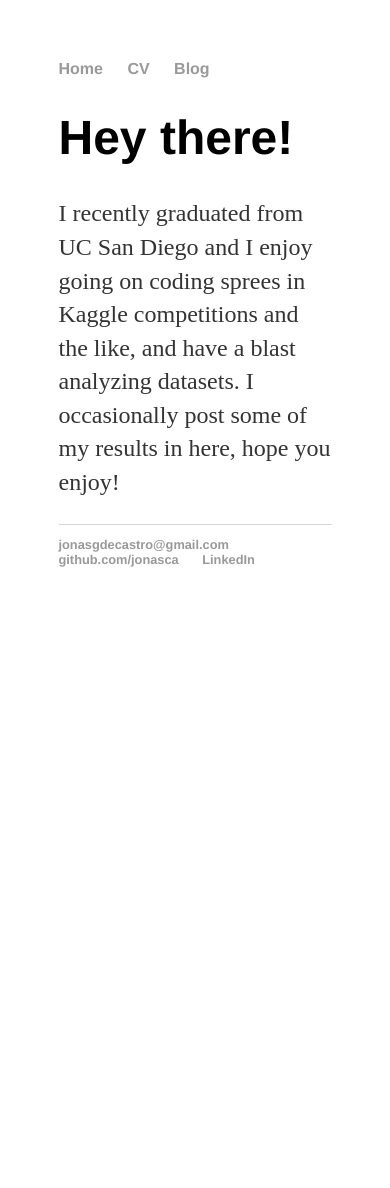
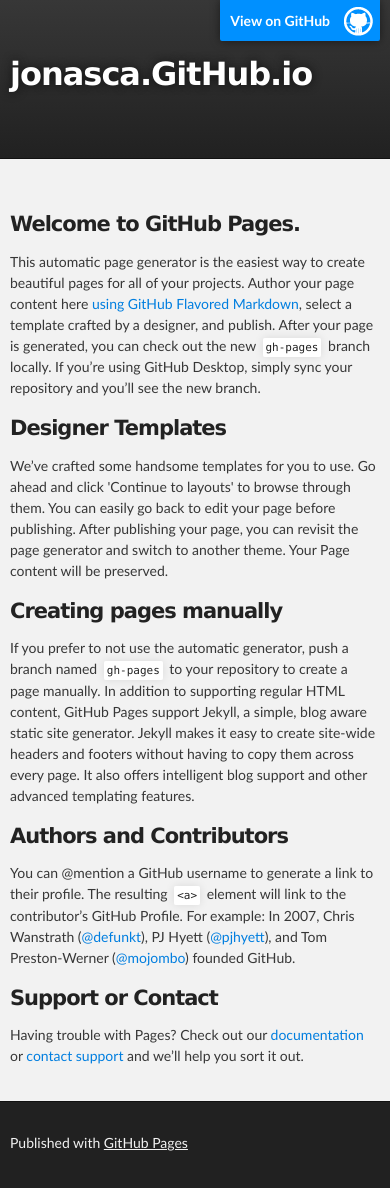
Before and after one commit to jonasca/jonasca.github.io, a Jekyll site: the page index.html, which Jekyll copies as it is, in a window 390 px wide. Built offline with Jekyll 4.4.1, drawn with Linux system fonts in a browser that asks for light colours; before the commit the page ends 900 px from its top, so only the background shows below that.

Commit message:
Replace master branch with page content via GitHub

```diff
--- a/index.html
+++ b/index.html
@@ -1,11 +1,67 @@
----
-layout: default
-title: Jonas de Castro, Data Enthusiast
----
-<div class="blurb">
-	<h1>Hey there!</h1>
-	<p>I recently graduated from UC San Diego and I enjoy going on coding sprees in Kaggle competitions and the like,
-	and have a blast analyzing datasets. I occasionally post some of my results in here, hope you enjoy!
+<!DOCTYPE html>
+<html>
 
-	 <!-- <a href="/about">Read more about my life...</a></p> -->
-</div><!-- /.blurb -->
+  <head>
+    <meta charset='utf-8'>
+    <meta http-equiv="X-UA-Compatible" content="chrome=1">
+    <meta name="description" content="jonasca.GitHub.io : ">
+
+    <link rel="stylesheet" type="text/css" media="screen" href="stylesheets/stylesheet.css">
+
+    <title>jonasca.GitHub.io</title>
+  </head>
+
+  <body>
+
+    <!-- HEADER -->
+    <div id="header_wrap" class="outer">
+        <header class="inner">
+          <a id="forkme_banner" href="https://github.com/jonasca">View on GitHub</a>
+
+          <h1 id="project_title">jonasca.GitHub.io</h1>
+          <h2 id="project_tagline"></h2>
+
+        </header>
+    </div>
+
+    <!-- MAIN CONTENT -->
+    <div id="main_content_wrap" class="outer">
+      <section id="main_content" class="inner">
+        <h3>
+<a id="welcome-to-github-pages" class="anchor" href="#welcome-to-github-pages" aria-hidden="true"><span aria-hidden="true" class="octicon octicon-link"></span></a>Welcome to GitHub Pages.</h3>
+
+<p>This automatic page generator is the easiest way to create beautiful pages for all of your projects. Author your page content here <a href="https://guides.github.com/features/mastering-markdown/">using GitHub Flavored Markdown</a>, select a template crafted by a designer, and publish. After your page is generated, you can check out the new <code>gh-pages</code> branch locally. If you’re using GitHub Desktop, simply sync your repository and you’ll see the new branch.</p>
+
+<h3>
+<a id="designer-templates" class="anchor" href="#designer-templates" aria-hidden="true"><span aria-hidden="true" class="octicon octicon-link"></span></a>Designer Templates</h3>
+
+<p>We’ve crafted some handsome templates for you to use. Go ahead and click 'Continue to layouts' to browse through them. You can easily go back to edit your page before publishing. After publishing your page, you can revisit the page generator and switch to another theme. Your Page content will be preserved.</p>
+
+<h3>
+<a id="creating-pages-manually" class="anchor" href="#creating-pages-manually" aria-hidden="true"><span aria-hidden="true" class="octicon octicon-link"></span></a>Creating pages manually</h3>
+
+<p>If you prefer to not use the automatic generator, push a branch named <code>gh-pages</code> to your repository to create a page manually. In addition to supporting regular HTML content, GitHub Pages support Jekyll, a simple, blog aware static site generator. Jekyll makes it easy to create site-wide headers and footers without having to copy them across every page. It also offers intelligent blog support and other advanced templating features.</p>
+
+<h3>
+<a id="authors-and-contributors" class="anchor" href="#authors-and-contributors" aria-hidden="true"><span aria-hidden="true" class="octicon octicon-link"></span></a>Authors and Contributors</h3>
+
+<p>You can @mention a GitHub username to generate a link to their profile. The resulting <code>&lt;a&gt;</code> element will link to the contributor’s GitHub Profile. For example: In 2007, Chris Wanstrath (<a href="https://github.com/defunkt" class="user-mention">@defunkt</a>), PJ Hyett (<a href="https://github.com/pjhyett" class="user-mention">@pjhyett</a>), and Tom Preston-Werner (<a href="https://github.com/mojombo" class="user-mention">@mojombo</a>) founded GitHub.</p>
+
+<h3>
+<a id="support-or-contact" class="anchor" href="#support-or-contact" aria-hidden="true"><span aria-hidden="true" class="octicon octicon-link"></span></a>Support or Contact</h3>
+
+<p>Having trouble with Pages? Check out our <a href="https://help.github.com/pages">documentation</a> or <a href="https://github.com/contact">contact support</a> and we’ll help you sort it out.</p>
+      </section>
+    </div>
+
+    <!-- FOOTER  -->
+    <div id="footer_wrap" class="outer">
+      <footer class="inner">
+        <p>Published with <a href="https://pages.github.com">GitHub Pages</a></p>
+      </footer>
+    </div>
+
+
+
+  </body>
+</html>
--- /dev/null
+++ b/javascripts/main.js
@@ -0,0 +1 @@
+console.log('This would be the main JS file.');
--- /dev/null
+++ b/stylesheets/github-light.css
@@ -0,0 +1,123 @@
+/*
+The MIT License (MIT)
+
+Copyright (c) 2016 GitHub, Inc.
+
+Permission is hereby granted, free of charge, to any person obtaining a copy
+of this software and associated documentation files (the "Software"), to deal
+in the Software without restriction, including without limitation the rights
+to use, copy, modify, merge, publish, distribute, sublicense, and/or sell
+copies of the Software, and to permit persons to whom the Software is
+furnished to do so, subject to the following conditions:
+
+The above copyright notice and this permission notice shall be included in all
+copies or substantial portions of the Software.
+
+THE SOFTWARE IS PROVIDED "AS IS", WITHOUT WARRANTY OF ANY KIND, EXPRESS OR
+IMPLIED, INCLUDING BUT NOT LIMITED TO THE WARRANTIES OF MERCHANTABILITY,
+FITNESS FOR A PARTICULAR PURPOSE AND NONINFRINGEMENT. IN NO EVENT SHALL THE
+AUTHORS OR COPYRIGHT HOLDERS BE LIABLE FOR ANY CLAIM, DAMAGES OR OTHER
+LIABILITY, WHETHER IN AN ACTION OF CONTRACT, TORT OR OTHERWISE, ARISING FROM,
+OUT OF OR IN CONNECTION WITH THE SOFTWARE OR THE USE OR OTHER DEALINGS IN THE
+SOFTWARE.
+
+*/
+
+.pl-c /* comment */ {
+  color: #969896;
+}
+
+.pl-c1 /* constant, variable.other.constant, support, meta.property-name, support.constant, support.variable, meta.module-reference, markup.raw, meta.diff.header */,
+.pl-s .pl-v /* string variable */ {
+  color: #0086b3;
+}
+
+.pl-e /* entity */,
+.pl-en /* entity.name */ {
+  color: #795da3;
+}
+
+.pl-smi /* variable.parameter.function, storage.modifier.package, storage.modifier.import, storage.type.java, variable.other */,
+.pl-s .pl-s1 /* string source */ {
+  color: #333;
+}
+
+.pl-ent /* entity.name.tag */ {
+  color: #63a35c;
+}
+
+.pl-k /* keyword, storage, storage.type */ {
+  color: #a71d5d;
+}
+
+.pl-s /* string */,
+.pl-pds /* punctuation.definition.string, string.regexp.character-class */,
+.pl-s .pl-pse .pl-s1 /* string punctuation.section.embedded source */,
+.pl-sr /* string.regexp */,
+.pl-sr .pl-cce /* string.regexp constant.character.escape */,
+.pl-sr .pl-sre /* string.regexp source.ruby.embedded */,
+.pl-sr .pl-sra /* string.regexp string.regexp.arbitrary-repitition */ {
+  color: #183691;
+}
+
+.pl-v /* variable */ {
+  color: #ed6a43;
+}
+
+.pl-id /* invalid.deprecated */ {
+  color: #b52a1d;
+}
+
+.pl-ii /* invalid.illegal */ {
+  color: #f8f8f8;
+  background-color: #b52a1d;
+}
+
+.pl-sr .pl-cce /* string.regexp constant.character.escape */ {
+  font-weight: bold;
+  color: #63a35c;
+}
+
+.pl-ml /* markup.list */ {
+  color: #693a17;
+}
+
+.pl-mh /* markup.heading */,
+.pl-mh .pl-en /* markup.heading entity.name */,
+.pl-ms /* meta.separator */ {
+  font-weight: bold;
+  color: #1d3e81;
+}
+
+.pl-mq /* markup.quote */ {
+  color: #008080;
+}
+
+.pl-mi /* markup.italic */ {
+  font-style: italic;
+  color: #333;
+}
+
+.pl-mb /* markup.bold */ {
+  font-weight: bold;
+  color: #333;
+}
+
+.pl-md /* markup.deleted, meta.diff.header.from-file */ {
+  color: #bd2c00;
+  background-color: #ffecec;
+}
+
+.pl-mi1 /* markup.inserted, meta.diff.header.to-file */ {
+  color: #55a532;
+  background-color: #eaffea;
+}
+
+.pl-mdr /* meta.diff.range */ {
+  font-weight: bold;
+  color: #795da3;
+}
+
+.pl-mo /* meta.output */ {
+  color: #1d3e81;
+}
--- /dev/null
+++ b/stylesheets/stylesheet.css
@@ -0,0 +1,425 @@
+/*******************************************************************************
+Slate Theme for GitHub Pages
+by Jason Costello, @jsncostello
+*******************************************************************************/
+
+@import url(github-light.css);
+
+/*******************************************************************************
+MeyerWeb Reset
+*******************************************************************************/
+
+html, body, div, span, applet, object, iframe,
+h1, h2, h3, h4, h5, h6, p, blockquote, pre,
+a, abbr, acronym, address, big, cite, code,
+del, dfn, em, img, ins, kbd, q, s, samp,
+small, strike, strong, sub, sup, tt, var,
+b, u, i, center,
+dl, dt, dd, ol, ul, li,
+fieldset, form, label, legend,
+table, caption, tbody, tfoot, thead, tr, th, td,
+article, aside, canvas, details, embed,
+figure, figcaption, footer, header, hgroup,
+menu, nav, output, ruby, section, summary,
+time, mark, audio, video {
+  margin: 0;
+  padding: 0;
+  border: 0;
+  font: inherit;
+  vertical-align: baseline;
+}
+
+/* HTML5 display-role reset for older browsers */
+article, aside, details, figcaption, figure,
+footer, header, hgroup, menu, nav, section {
+  display: block;
+}
+
+ol, ul {
+  list-style: none;
+}
+
+table {
+  border-collapse: collapse;
+  border-spacing: 0;
+}
+
+/*******************************************************************************
+Theme Styles
+*******************************************************************************/
+
+body {
+  box-sizing: border-box;
+  color:#373737;
+  background: #212121;
+  font-size: 16px;
+  font-family: 'Myriad Pro', Calibri, Helvetica, Arial, sans-serif;
+  line-height: 1.5;
+  -webkit-font-smoothing: antialiased;
+}
+
+h1, h2, h3, h4, h5, h6 {
+  margin: 10px 0;
+  font-weight: 700;
+  color:#222222;
+  font-family: 'Lucida Grande', 'Calibri', Helvetica, Arial, sans-serif;
+  letter-spacing: -1px;
+}
+
+h1 {
+  font-size: 36px;
+  font-weight: 700;
+}
+
+h2 {
+  padding-bottom: 10px;
+  font-size: 32px;
+  background: url('../images/bg_hr.png') repeat-x bottom;
+}
+
+h3 {
+  font-size: 24px;
+}
+
+h4 {
+  font-size: 21px;
+}
+
+h5 {
+  font-size: 18px;
+}
+
+h6 {
+  font-size: 16px;
+}
+
+p {
+  margin: 10px 0 15px 0;
+}
+
+footer p {
+  color: #f2f2f2;
+}
+
+a {
+  text-decoration: none;
+  color: #007edf;
+  text-shadow: none;
+
+  transition: color 0.5s ease;
+  transition: text-shadow 0.5s ease;
+  -webkit-transition: color 0.5s ease;
+  -webkit-transition: text-shadow 0.5s ease;
+  -moz-transition: color 0.5s ease;
+  -moz-transition: text-shadow 0.5s ease;
+  -o-transition: color 0.5s ease;
+  -o-transition: text-shadow 0.5s ease;
+  -ms-transition: color 0.5s ease;
+  -ms-transition: text-shadow 0.5s ease;
+}
+
+a:hover, a:focus {text-decoration: underline;}
+
+footer a {
+  color: #F2F2F2;
+  text-decoration: underline;
+}
+
+em {
+  font-style: italic;
+}
+
+strong {
+  font-weight: bold;
+}
+
+img {
+  position: relative;
+  margin: 0 auto;
+  max-width: 739px;
+  padding: 5px;
+  margin: 10px 0 10px 0;
+  border: 1px solid #ebebeb;
+
+  box-shadow: 0 0 5px #ebebeb;
+  -webkit-box-shadow: 0 0 5px #ebebeb;
+  -moz-box-shadow: 0 0 5px #ebebeb;
+  -o-box-shadow: 0 0 5px #ebebeb;
+  -ms-box-shadow: 0 0 5px #ebebeb;
+}
+
+p img {
+  display: inline;
+  margin: 0;
+  padding: 0;
+  vertical-align: middle;
+  text-align: center;
+  border: none;
+}
+
+pre, code {
+  width: 100%;
+  color: #222;
+  background-color: #fff;
+
+  font-family: Monaco, "Bitstream Vera Sans Mono", "Lucida Console", Terminal, monospace;
+  font-size: 14px;
+
+  border-radius: 2px;
+  -moz-border-radius: 2px;
+  -webkit-border-radius: 2px;
+}
+
+pre {
+  width: 100%;
+  padding: 10px;
+  box-shadow: 0 0 10px rgba(0,0,0,.1);
+  overflow: auto;
+}
+
+code {
+  padding: 3px;
+  margin: 0 3px;
+  box-shadow: 0 0 10px rgba(0,0,0,.1);
+}
+
+pre code {
+  display: block;
+  box-shadow: none;
+}
+
+blockquote {
+  color: #666;
+  margin-bottom: 20px;
+  padding: 0 0 0 20px;
+  border-left: 3px solid #bbb;
+}
+
+
+ul, ol, dl {
+  margin-bottom: 15px
+}
+
+ul {
+  list-style-position: inside;
+  list-style: disc;
+  padding-left: 20px;
+}
+
+ol {
+  list-style-position: inside;
+  list-style: decimal;
+  padding-left: 20px;
+}
+
+dl dt {
+  font-weight: bold;
+}
+
+dl dd {
+  padding-left: 20px;
+  font-style: italic;
+}
+
+dl p {
+  padding-left: 20px;
+  font-style: italic;
+}
+
+hr {
+  height: 1px;
+  margin-bottom: 5px;
+  border: none;
+  background: url('../images/bg_hr.png') repeat-x center;
+}
+
+table {
+  border: 1px solid #373737;
+  margin-bottom: 20px;
+  text-align: left;
+ }
+
+th {
+  font-family: 'Lucida Grande', 'Helvetica Neue', Helvetica, Arial, sans-serif;
+  padding: 10px;
+  background: #373737;
+  color: #fff;
+ }
+
+td {
+  padding: 10px;
+  border: 1px solid #373737;
+ }
+
+form {
+  background: #f2f2f2;
+  padding: 20px;
+}
+
+/*******************************************************************************
+Full-Width Styles
+*******************************************************************************/
+
+.outer {
+  width: 100%;
+}
+
+.inner {
+  position: relative;
+  max-width: 640px;
+  padding: 20px 10px;
+  margin: 0 auto;
+}
+
+#forkme_banner {
+  display: block;
+  position: absolute;
+  top:0;
+  right: 10px;
+  z-index: 10;
+  padding: 10px 50px 10px 10px;
+  color: #fff;
+  background: url('../images/blacktocat.png') #0090ff no-repeat 95% 50%;
+  font-weight: 700;
+  box-shadow: 0 0 10px rgba(0,0,0,.5);
+  border-bottom-left-radius: 2px;
+  border-bottom-right-radius: 2px;
+}
+
+#header_wrap {
+  background: #212121;
+  background: -moz-linear-gradient(top, #373737, #212121);
+  background: -webkit-linear-gradient(top, #373737, #212121);
+  background: -ms-linear-gradient(top, #373737, #212121);
+  background: -o-linear-gradient(top, #373737, #212121);
+  background: linear-gradient(top, #373737, #212121);
+}
+
+#header_wrap .inner {
+  padding: 50px 10px 30px 10px;
+}
+
+#project_title {
+  margin: 0;
+  color: #fff;
+  font-size: 42px;
+  font-weight: 700;
+  text-shadow: #111 0px 0px 10px;
+}
+
+#project_tagline {
+  color: #fff;
+  font-size: 24px;
+  font-weight: 300;
+  background: none;
+  text-shadow: #111 0px 0px 10px;
+}
+
+#downloads {
+  position: absolute;
+  width: 210px;
+  z-index: 10;
+  bottom: -40px;
+  right: 0;
+  height: 70px;
+  background: url('../images/icon_download.png') no-repeat 0% 90%;
+}
+
+.zip_download_link {
+  display: block;
+  float: right;
+  width: 90px;
+  height:70px;
+  text-indent: -5000px;
+  overflow: hidden;
+  background: url(../images/sprite_download.png) no-repeat bottom left;
+}
+
+.tar_download_link {
+  display: block;
+  float: right;
+  width: 90px;
+  height:70px;
+  text-indent: -5000px;
+  overflow: hidden;
+  background: url(../images/sprite_download.png) no-repeat bottom right;
+  margin-left: 10px;
+}
+
+.zip_download_link:hover {
+  background: url(../images/sprite_download.png) no-repeat top left;
+}
+
+.tar_download_link:hover {
+  background: url(../images/sprite_download.png) no-repeat top right;
+}
+
+#main_content_wrap {
+  background: #f2f2f2;
+  border-top: 1px solid #111;
+  border-bottom: 1px solid #111;
+}
+
+#main_content {
+  padding-top: 40px;
+}
+
+#footer_wrap {
+  background: #212121;
+}
+
+
+
+/*******************************************************************************
+Small Device Styles
+*******************************************************************************/
+
+@media screen and (max-width: 480px) {
+  body {
+    font-size:14px;
+  }
+
+  #downloads {
+    display: none;
+  }
+
+  .inner {
+    min-width: 320px;
+    max-width: 480px;
+  }
+
+  #project_title {
+  font-size: 32px;
+  }
+
+  h1 {
+    font-size: 28px;
+  }
+
+  h2 {
+    font-size: 24px;
+  }
+
+  h3 {
+    font-size: 21px;
+  }
+
+  h4 {
+    font-size: 18px;
+  }
+
+  h5 {
+    font-size: 14px;
+  }
+
+  h6 {
+    font-size: 12px;
+  }
+
+  code, pre {
+    min-width: 320px;
+    max-width: 480px;
+    font-size: 11px;
+  }
+
+}
```
Also changed, not shown: params.json (added, +6 -0 lines), images/bg_hr.png (added), images/blacktocat.png (added), images/icon_download.png (added), images/sprite_download.png (added).
